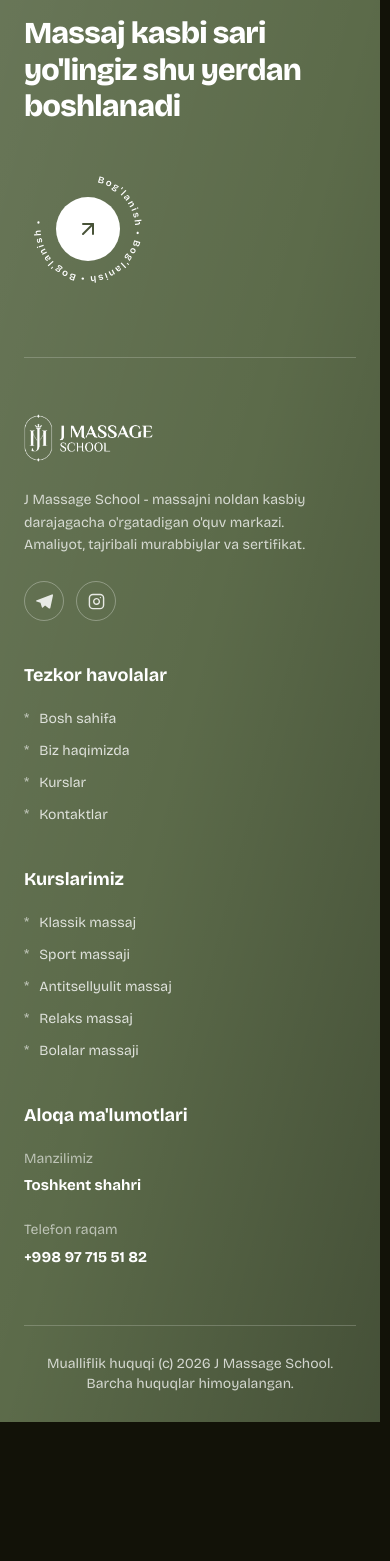
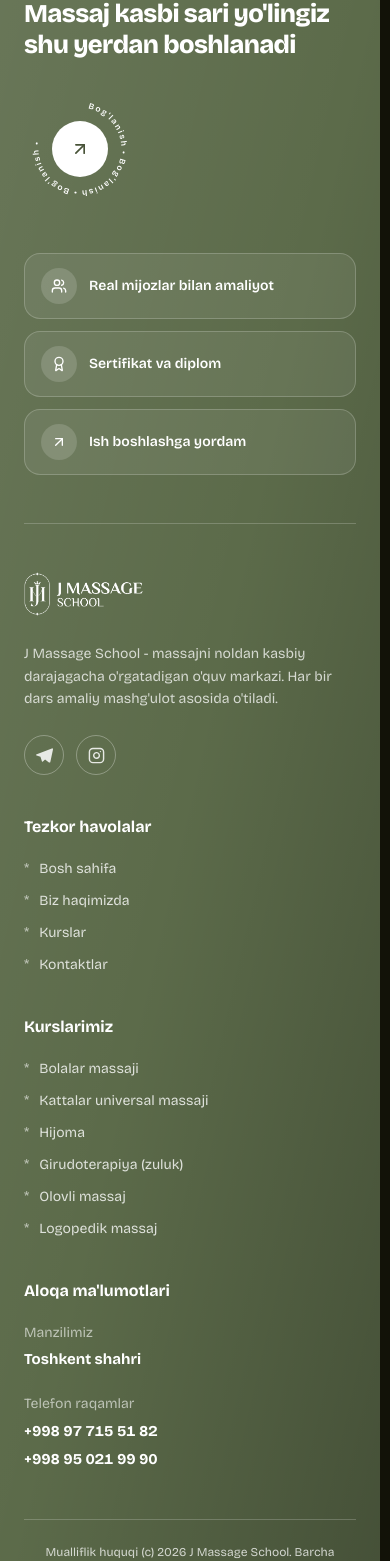
Before and after one commit to AkmaljonYusupov/j_massage, a Next.js app: page / in a window 390 px wide. Shown: the part 2241-3802 px from the top of the page. Before the commit the page ends 3663 px from the top, so only its background shows below. Built offline with nearby package versions, Linux system fonts and the light colour scheme.

Commit message:
navbar page hero offcanvas update cod project

```diff
--- a/components/Footer/Footer.tsx
+++ b/components/Footer/Footer.tsx
@@ -3,15 +3,14 @@
 import Image from "next/image";
 import Link from "next/link";
 import { motion, useReducedMotion } from "framer-motion";
-import { ArrowUpRight, Instagram } from "lucide-react";
+import { ArrowUpRight, Award, Instagram, Users } from "lucide-react";
 
 import { useLanguage } from "@/lib/i18n/LanguageContext";
 import {
   FOOTER_COURSES,
   FOOTER_INSTAGRAM_URL,
   FOOTER_LINKS,
-  FOOTER_PHONE_DISPLAY,
-  FOOTER_PHONE_HREF,
+  FOOTER_PHONES,
   FOOTER_TELEGRAM_URL,
 } from "./footer.data";
 
@@ -28,7 +27,7 @@ function TelegramIcon({ className }: { className?: string }) {
   );
 }
 
-/** Aylanuvchi "Bog'lanish" belgisi (o'ng yuqorida) */
+/** Aylanuvchi "Bog'lanish" belgisi */
 function RotatingBadge({ text }: { text: string }) {
   const reduceMotion = useReducedMotion();
   const ring = `${text} \u2022 ${text} \u2022 ${text} \u2022 `;
@@ -37,7 +36,7 @@ function RotatingBadge({ text }: { text: string }) {
     <Link
       href="/contact"
       aria-label={text}
-      className="relative flex h-32 w-32 shrink-0 items-center justify-center transition-transform duration-300 hover:scale-105 lg:h-36 lg:w-36"
+      className="relative flex h-28 w-28 shrink-0 items-center justify-center transition-transform duration-300 hover:scale-105 sm:h-32 sm:w-32 lg:h-36 lg:w-36"
     >
       <motion.svg
         viewBox="0 0 200 200"
@@ -66,8 +65,8 @@ function RotatingBadge({ text }: { text: string }) {
         </text>
       </motion.svg>
 
-      <span className="flex h-16 w-16 items-center justify-center rounded-full bg-white text-revoza-sage-dark lg:h-[72px] lg:w-[72px]">
-        <ArrowUpRight className="h-6 w-6" />
+      <span className="flex h-14 w-14 items-center justify-center rounded-full bg-white text-revoza-sage-dark sm:h-16 sm:w-16 lg:h-[72px] lg:w-[72px]">
+        <ArrowUpRight className="h-5 w-5 sm:h-6 sm:w-6" />
       </span>
     </Link>
   );
@@ -79,13 +78,12 @@ export function Footer() {
 
   return (
     <footer className="relative overflow-hidden bg-revoza-sage text-white">
-      {/* yumshoq yorug'lik - rasmdagi gradient taassuroti */}
       <div className="pointer-events-none absolute inset-0 bg-gradient-to-br from-white/[0.08] via-transparent to-black/25" />
 
       <div className="container relative">
         {/* --- Yuqori qism --- */}
-        <div className="flex flex-col gap-10 py-16 sm:flex-row sm:items-center sm:justify-between sm:gap-8 lg:py-20">
-          <h2 className="max-w-2xl text-[1.9rem] font-extrabold leading-[1.2] tracking-tight sm:text-[2.3rem] lg:text-[2.6rem]">
+        <div className="flex flex-col gap-8 py-12 sm:flex-row sm:items-center sm:justify-between sm:gap-8 sm:py-16 lg:py-20">
+          <h2 className="max-w-2xl text-[1.6rem] font-extrabold leading-[1.2] tracking-tight sm:text-[2.1rem] lg:text-[2.6rem]">
             {t("footer.headlineLine1")}
             <br className="hidden sm:block" /> {t("footer.headlineLine2")}
           </h2>
@@ -93,12 +91,33 @@ export function Footer() {
           <RotatingBadge text={t("footer.badge")} />
         </div>
 
+        {/* --- Afzalliklar --- */}
+        <div className="grid gap-3 pb-12 sm:grid-cols-3 sm:gap-4">
+          {[
+            { icon: Users, key: "footer.benefitPractice" },
+            { icon: Award, key: "footer.benefitCertificate" },
+            { icon: ArrowUpRight, key: "footer.benefitJob" },
+          ].map(({ icon: Icon, key }) => (
+            <div
+              key={key}
+              className="flex items-center gap-3 rounded-2xl border border-white/20 bg-white/[0.07] px-4 py-3.5"
+            >
+              <span className="flex h-9 w-9 shrink-0 items-center justify-center rounded-full bg-white/15">
+                <Icon className="h-4 w-4" />
+              </span>
+              <span className="text-sm font-semibold leading-snug">
+                {t(key)}
+              </span>
+            </div>
+          ))}
+        </div>
+
         <div className="h-px w-full bg-white/20" />
 
         {/* --- Ustunlar --- */}
-        <div className="grid gap-10 py-14 sm:grid-cols-2 lg:grid-cols-4 lg:gap-8">
+        <div className="grid gap-10 py-12 sm:grid-cols-2 lg:grid-cols-4 lg:gap-8 lg:py-14">
           {/* Logo va tavsif */}
-          <div>
+          <div className="sm:col-span-2 lg:col-span-1">
             <Link href="/" aria-label="J Massage School" className="inline-flex">
               <Image
                 src="/logo-white.png"
@@ -107,11 +126,11 @@ export function Footer() {
                 height={652}
                 quality={100}
                 unoptimized
-                className="h-12 w-auto"
+                className="h-11 w-auto sm:h-12"
               />
             </Link>
 
-            <p className="mt-5 max-w-xs text-sm leading-relaxed text-white/75">
+            <p className="mt-5 max-w-md text-sm leading-relaxed text-white/75">
               {t("footer.description")}
             </p>
 
@@ -139,7 +158,9 @@ export function Footer() {
 
           {/* Tezkor havolalar */}
           <div>
-            <h3 className="text-lg font-bold">{t("footer.quickLinks")}</h3>
+            <h3 className="text-base font-bold sm:text-lg">
+              {t("footer.quickLinks")}
+            </h3>
             <ul className="mt-5 space-y-3">
               {FOOTER_LINKS.map((link) => (
                 <li key={link.key}>
@@ -159,7 +180,9 @@ export function Footer() {
 
           {/* Kurslar */}
           <div>
-            <h3 className="text-lg font-bold">{t("footer.ourCourses")}</h3>
+            <h3 className="text-base font-bold sm:text-lg">
+              {t("footer.ourCourses")}
+            </h3>
             <ul className="mt-5 space-y-3">
               {FOOTER_COURSES.map((link) => (
                 <li key={link.key}>
@@ -177,9 +200,11 @@ export function Footer() {
             </ul>
           </div>
 
-          {/* Aloqa ma'lumotlari */}
+          {/* Aloqa */}
           <div>
-            <h3 className="text-lg font-bold">{t("footer.contactInfo")}</h3>
+            <h3 className="text-base font-bold sm:text-lg">
+              {t("footer.contactInfo")}
+            </h3>
 
             <p className="mt-5 text-sm text-white/60">
               {t("footer.addressLabel")}
@@ -191,19 +216,23 @@ export function Footer() {
             <p className="mt-6 text-sm text-white/60">
               {t("footer.phoneLabel")}
             </p>
-            <a
-              href={FOOTER_PHONE_HREF}
-              className="mt-1.5 inline-block text-[15px] font-bold transition-opacity hover:opacity-80"
-            >
-              {FOOTER_PHONE_DISPLAY}
-            </a>
+            <div className="mt-1.5 flex flex-col gap-1.5">
+              {FOOTER_PHONES.map((phone) => (
+                <a
+                  key={phone.href}
+                  href={phone.href}
+                  className="text-[15px] font-bold tabular-nums transition-opacity hover:opacity-80"
+                >
+                  {phone.display}
+                </a>
+              ))}
+            </div>
           </div>
         </div>
 
         <div className="h-px w-full bg-white/20" />
 
-        {/* --- Copyright --- */}
-        <p className="py-7 text-center text-sm text-white/75">
+        <p className="py-6 text-center text-xs text-white/75 sm:py-7 sm:text-sm">
           {t("footer.copyright").replace("{year}", String(year))}
         </p>
       </div>
--- a/components/Footer/footer.data.ts
+++ b/components/Footer/footer.data.ts
@@ -11,16 +11,25 @@ export const FOOTER_LINKS: FooterLink[] = [
   { key: "navbar.contact", href: "/contact" },
 ];
 
-/** "Kurslarimiz" ustuni */
+/** "Kurslarimiz" ustuni - o'quv markazining asosiy yo'nalishlari */
 export const FOOTER_COURSES: FooterLink[] = [
-  { key: "footer.courses.classic", href: "/courses" },
-  { key: "footer.courses.sport", href: "/courses" },
-  { key: "footer.courses.antiCellulite", href: "/courses" },
-  { key: "footer.courses.relax", href: "/courses" },
   { key: "footer.courses.children", href: "/courses" },
+  { key: "footer.courses.adults", href: "/courses" },
+  { key: "footer.courses.hijama", href: "/courses" },
+  { key: "footer.courses.hirudo", href: "/courses" },
+  { key: "footer.courses.fire", href: "/courses" },
+  { key: "footer.courses.speech", href: "/courses" },
 ];
 
-export const FOOTER_PHONE_DISPLAY = "+998 97 715 51 82";
-export const FOOTER_PHONE_HREF = "tel:+998977155182";
+export interface FooterPhone {
+  display: string;
+  href: string;
+}
+
+export const FOOTER_PHONES: FooterPhone[] = [
+  { display: "+998 97 715 51 82", href: "tel:+998977155182" },
+  { display: "+998 95 021 99 90", href: "tel:+998950219990" },
+];
+
 export const FOOTER_INSTAGRAM_URL = "https://www.instagram.com/janna_massagee";
 export const FOOTER_TELEGRAM_URL = "https://t.me/janna_masagee";
--- a/lib/i18n/translations/ru.json
+++ b/lib/i18n/translations/ru.json
@@ -76,20 +76,24 @@
     "headlineLine1": "Ваш путь в профессию массажиста",
     "headlineLine2": "начинается здесь",
     "badge": "Связаться",
-    "description": "J Massage School - учебный центр, где массажу обучают с нуля до профессионального уровня. Практика, опытные преподаватели и сертификат.",
+    "description": "J Massage School - учебный центр, где массажу обучают с нуля до профессионального уровня. Каждое занятие построено на практике.",
+    "benefitPractice": "Практика с реальными клиентами",
+    "benefitCertificate": "Сертификат и диплом",
+    "benefitJob": "Помощь с началом работы",
     "quickLinks": "Быстрые ссылки",
     "ourCourses": "Наши курсы",
     "contactInfo": "Контактная информация",
     "addressLabel": "Наш адрес",
     "address": "город Ташкент",
-    "phoneLabel": "Номер телефона",
+    "phoneLabel": "Номера телефонов",
     "copyright": "Авторское право (c) {year} J Massage School. Все права защищены.",
     "courses": {
-      "classic": "Классический массаж",
-      "sport": "Спортивный массаж",
-      "antiCellulite": "Антицеллюлитный массаж",
-      "relax": "Расслабляющий массаж",
-      "children": "Детский массаж"
+      "children": "Детский массаж",
+      "adults": "Универсальный массаж для взрослых",
+      "hijama": "Хиджама",
+      "hirudo": "Гирудотерапия (пиявки)",
+      "fire": "Огненный массаж",
+      "speech": "Логопедический массаж"
     }
   }
 }
--- a/lib/i18n/translations/uz.json
+++ b/lib/i18n/translations/uz.json
@@ -76,20 +76,24 @@
     "headlineLine1": "Massaj kasbi sari yo'lingiz",
     "headlineLine2": "shu yerdan boshlanadi",
     "badge": "Bog'lanish",
-    "description": "J Massage School - massajni noldan kasbiy darajagacha o'rgatadigan o'quv markazi. Amaliyot, tajribali murabbiylar va sertifikat.",
+    "description": "J Massage School - massajni noldan kasbiy darajagacha o'rgatadigan o'quv markazi. Har bir dars amaliy mashg'ulot asosida o'tiladi.",
+    "benefitPractice": "Real mijozlar bilan amaliyot",
+    "benefitCertificate": "Sertifikat va diplom",
+    "benefitJob": "Ish boshlashga yordam",
     "quickLinks": "Tezkor havolalar",
     "ourCourses": "Kurslarimiz",
     "contactInfo": "Aloqa ma'lumotlari",
     "addressLabel": "Manzilimiz",
     "address": "Toshkent shahri",
-    "phoneLabel": "Telefon raqam",
+    "phoneLabel": "Telefon raqamlar",
     "copyright": "Mualliflik huquqi (c) {year} J Massage School. Barcha huquqlar himoyalangan.",
     "courses": {
-      "classic": "Klassik massaj",
-      "sport": "Sport massaji",
-      "antiCellulite": "Antitsellyulit massaj",
-      "relax": "Relaks massaj",
-      "children": "Bolalar massaji"
+      "children": "Bolalar massaji",
+      "adults": "Kattalar universal massaji",
+      "hijama": "Hijoma",
+      "hirudo": "Girudoterapiya (zuluk)",
+      "fire": "Olovli massaj",
+      "speech": "Logopedik massaj"
     }
   }
 }
```
